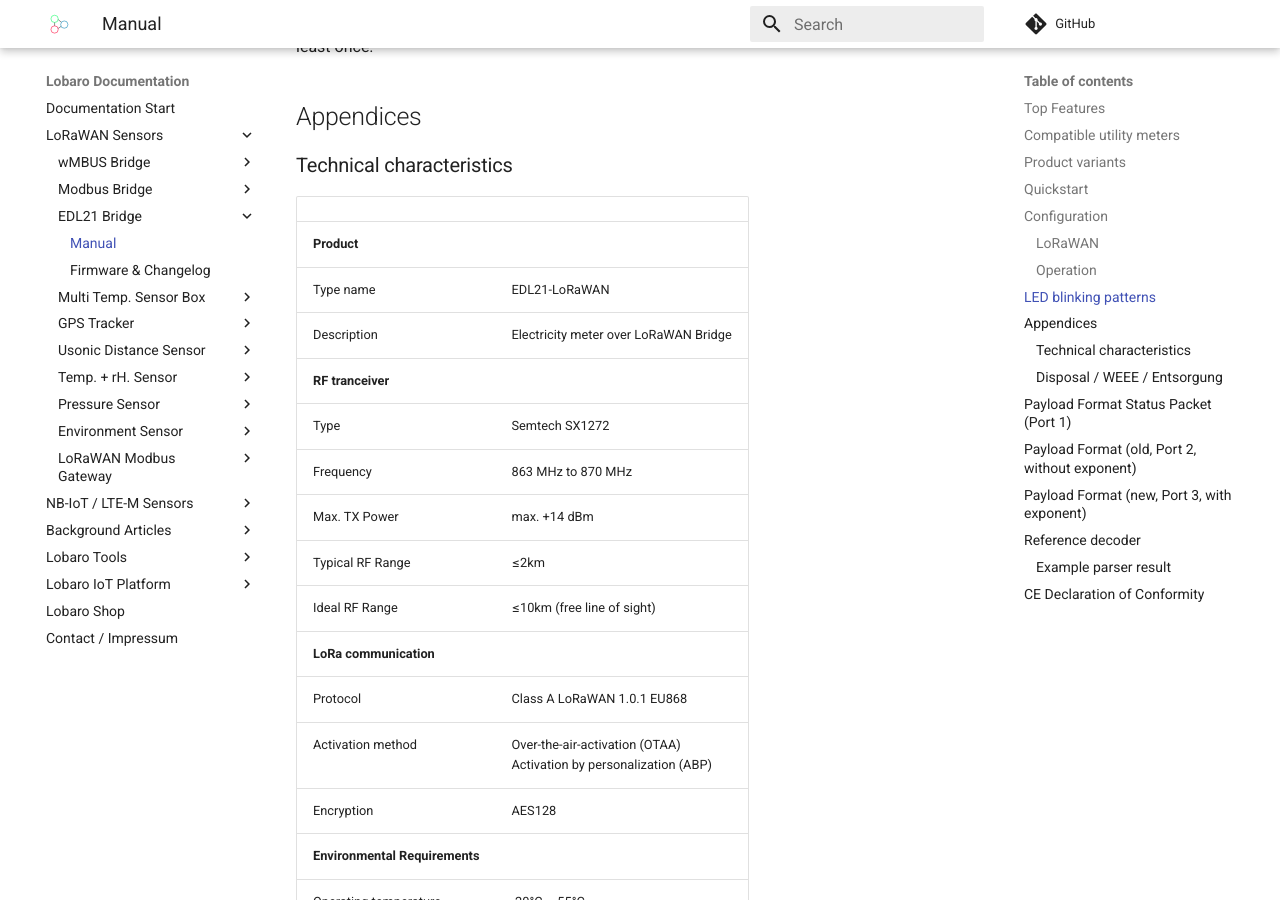
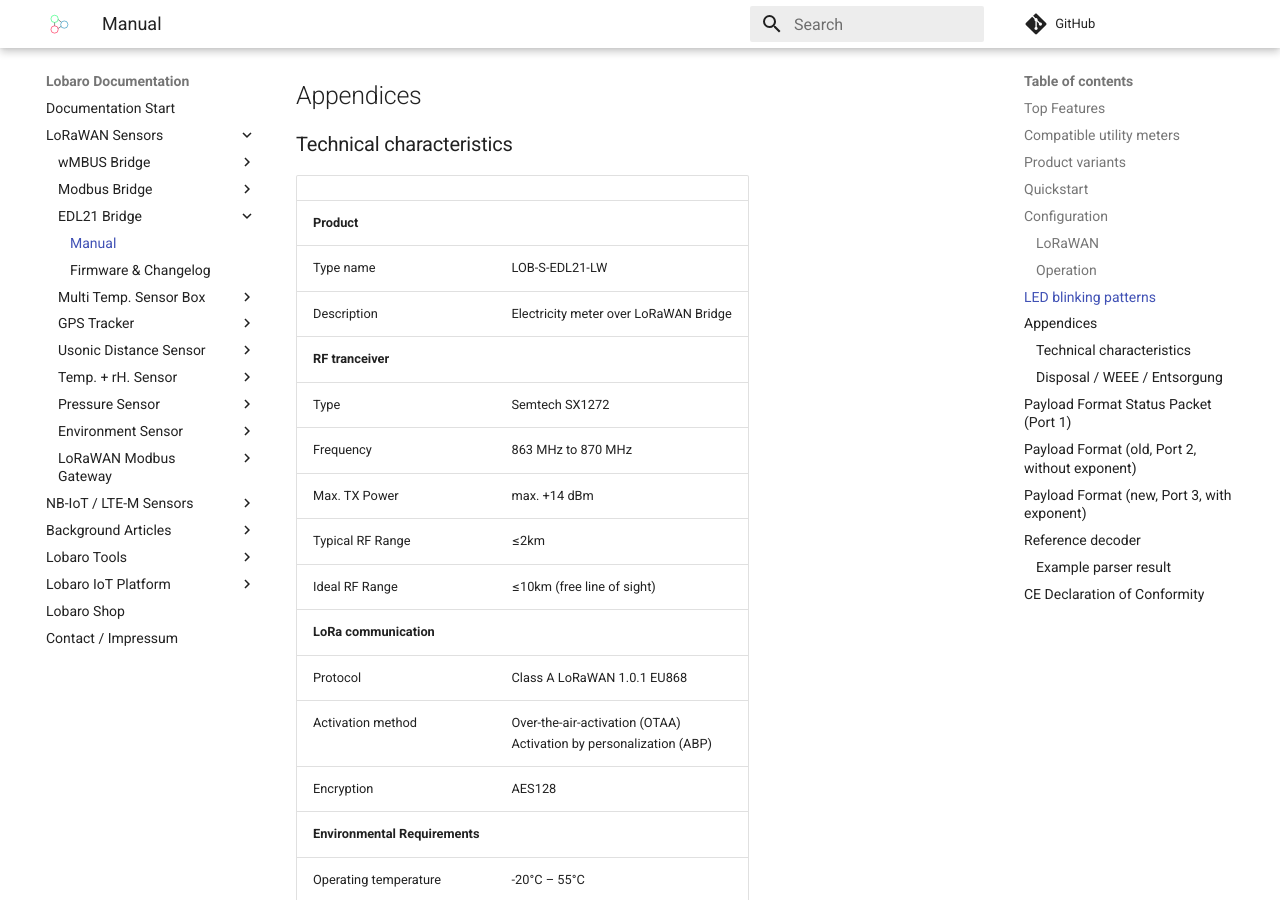
Before and after one commit to Lobaro/docs, an MkDocs documentation site: the page built from docs/lorawan-sensors/edl21-opto-lorawan/index.md, in a window 1280 px wide and 900 px high, scrolled down 5240 px. Built offline with MkDocs 1.6.1 and Material for MkDocs 9.7.7, drawn with Linux system fonts in a browser that asks for light colours; a script that is not in the unit is left out; comment, search, counter and statistics services are not loaded.

Commit message:
change edl21 image

```diff
--- a/docs/lorawan-sensors/edl21-opto-lorawan/index.md
+++ b/docs/lorawan-sensors/edl21-opto-lorawan/index.md
@@ -1,6 +1,6 @@
 # EDL21 Electricity meter LoRaWAN Bridge
 
-![Lobaro EDL21 LoRaWAN Bridge](files/EDL21_LabelV2_Front_klein.jpg){: style="width:45%; vertical-align: top; display: block; margin: 0 auto;"}
+![Lobaro EDL21 LoRaWAN Bridge](files/edl21-stromzähler-lorawan-logo.jpg){: style="width:45%; vertical-align: top; display: block; margin: 0 auto;"}
 
 The EDL21 over LoRaWAN bridge is a device that can be used to readout modern utility meters with standardized infrared "INFO" interface.
 
@@ -136,7 +136,7 @@
 |                          |                                                                         |
 |--------------------------|-------------------------------------------------------------------------|
 | **Product**              |                                                                         |
-| Type name                | EDL21-LoRaWAN                                                       |
+| Type name                | LOB-S-EDL21-LW                                                     |
 | Description              | Electricity meter over LoRaWAN Bridge                                              |
 | **RF tranceiver**        |                                                                         |
 | Type                     | Semtech SX1272                                                          |
```
